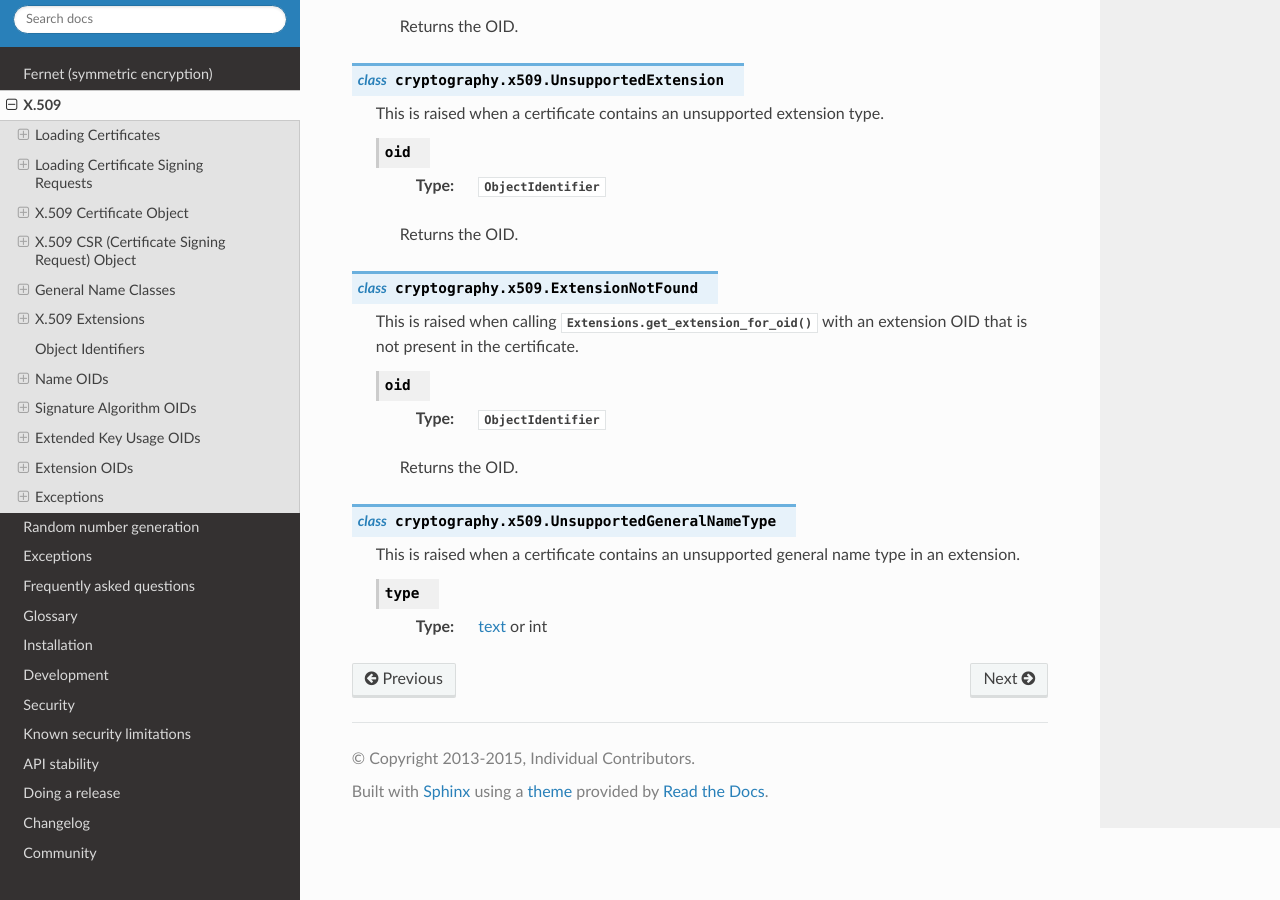
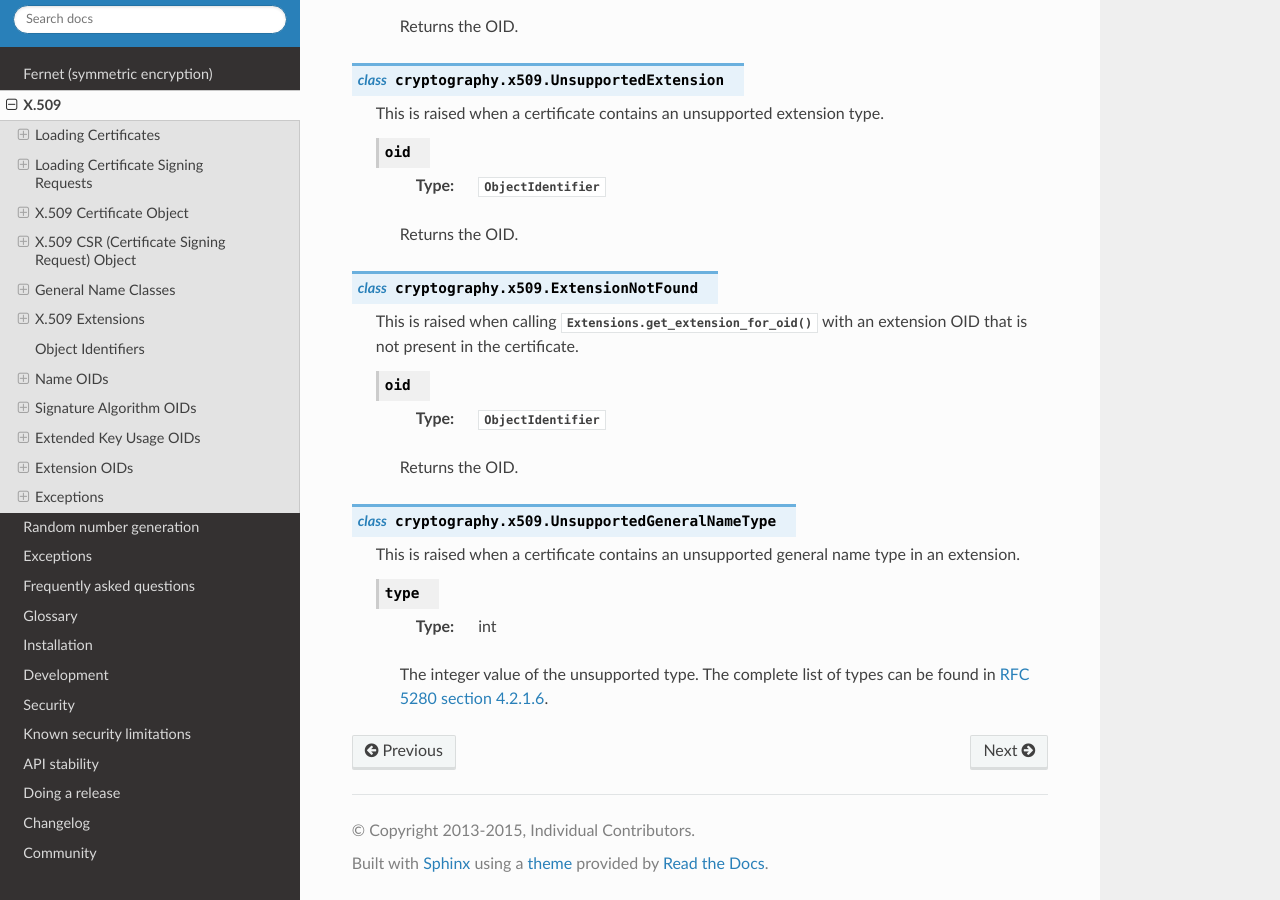
Before and after one commit to WebKing0121/cryptography, a Sphinx documentation site: the page built from docs/x509.rst, in a window 1280 px wide and 900 px high, scrolled down 16891 px. Built offline with Sphinx 7.4.7 and the Read the Docs theme 2.0.0, drawn with Linux system fonts in a browser that asks for light colours; pages that are not in the unit, such as notebooks, are missing from menus.

Commit message:
return only an int for unsupported general name type, update docs

```diff
--- a/docs/x509.rst
+++ b/docs/x509.rst
@@ -974,9 +974,13 @@ Exceptions
 
     .. attribute:: type
 
-        :type: :term:`text` or int
+        :type: int
+
+        The integer value of the unsupported type. The complete list of
+        types can be found in `RFC 5280 section 4.2.1.6`_.
 
 
 .. _`public key infrastructure`: https://en.wikipedia.org/wiki/Public_key_infrastructure
 .. _`TLS`: https://en.wikipedia.org/wiki/Transport_Layer_Security
 .. _`RFC 5280 section 4.2.1.1`: https://tools.ietf.org/html/rfc5280#section-4.2.1.1
+.. _`RFC 5280 section 4.2.1.6`: https://tools.ietf.org/html/rfc5280#section-4.2.1.6
```
Also changed, not shown: 2 other files.
